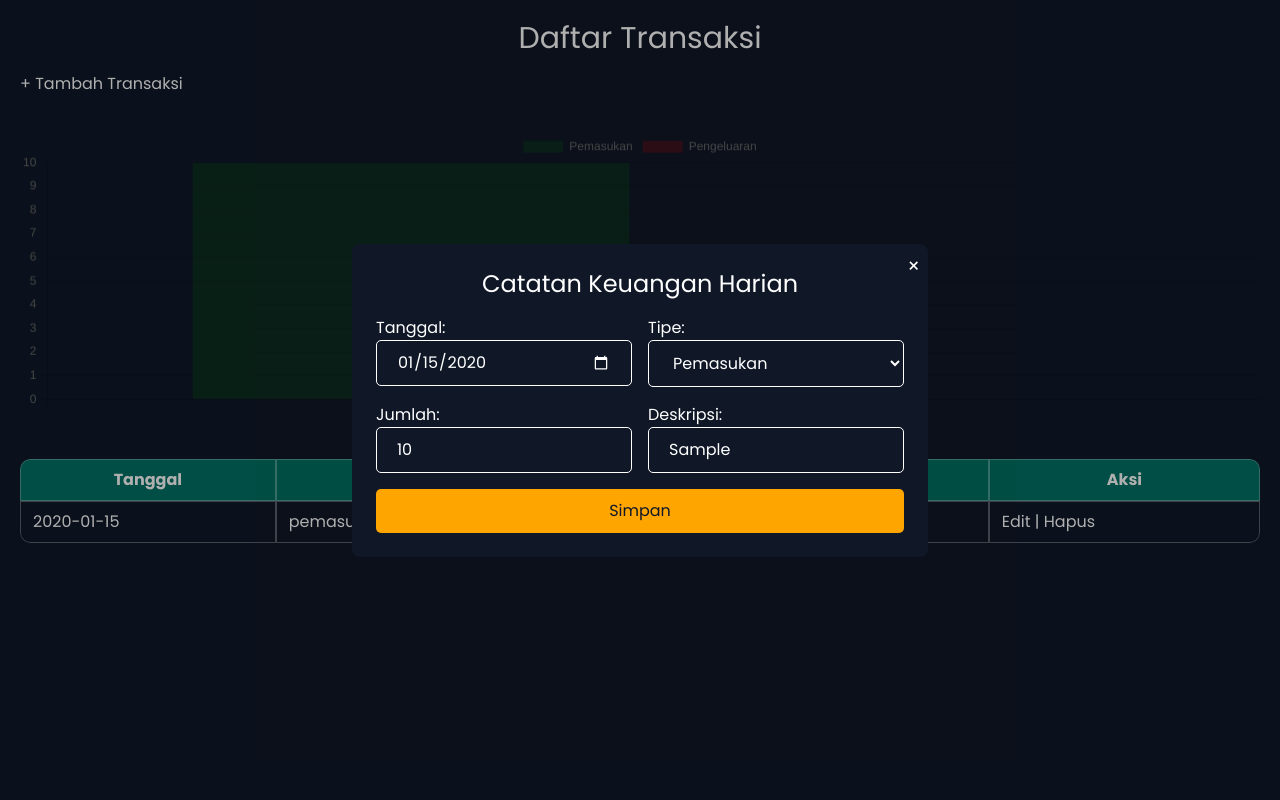
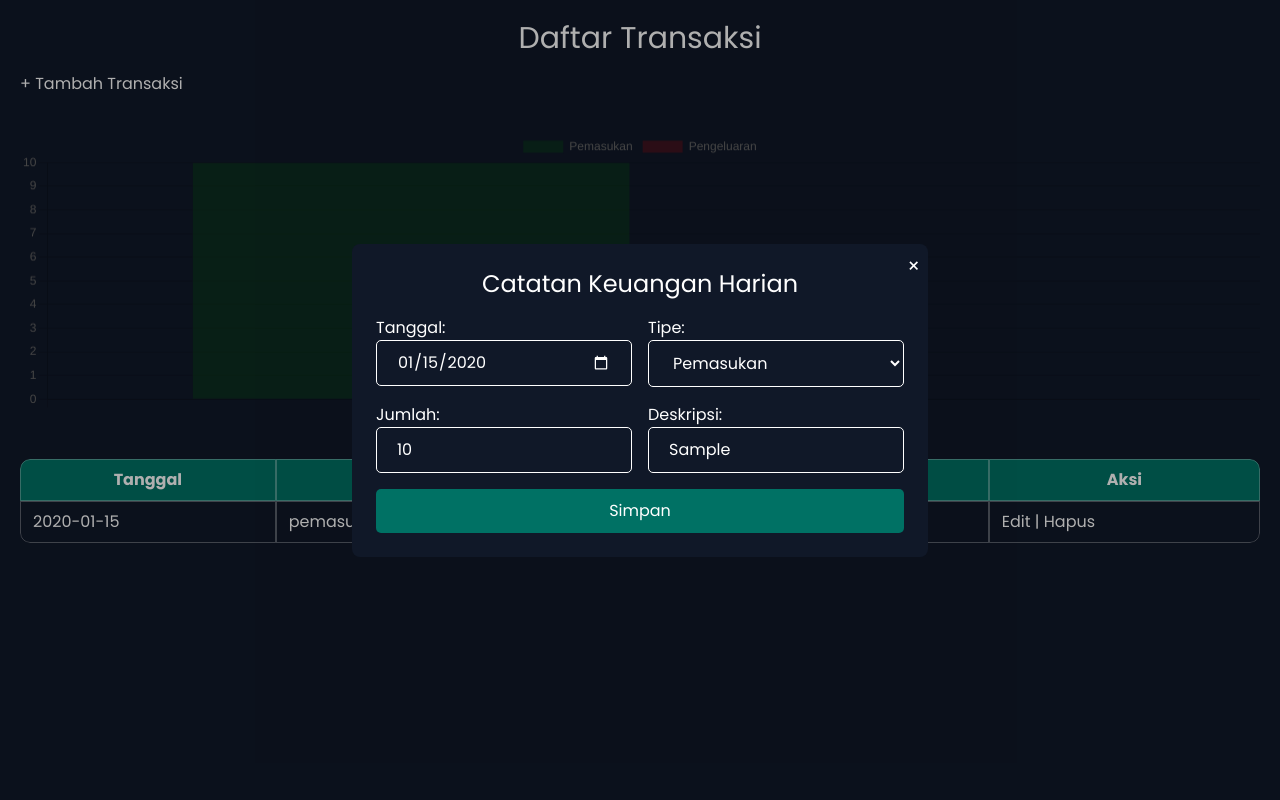
Before and after one commit to yanchrisdifa/WEBPROG-O-2401010755-UAS, a PHP site: page /?edit=1 in a window 1280 px wide. Run offline with PHP 8.4, Linux system fonts and the light colour scheme; tables that the repository leaves empty hold one stand-in row (values such as "Sample post").

Commit message:
Update submit button styling

```diff
--- a/app/public/style.css
+++ b/app/public/style.css
@@ -28,9 +28,9 @@ select option {
 }
 
 button[type="submit"] {
-  background-color: orange;
+  background-color: #007164;
   padding: 10px 20px;
-  color: #101828;
+  color: #ffffff;
   border-radius: 5px;
   cursor: pointer;
 }
@@ -53,7 +53,7 @@ th, td {
 }
 
 table thead tr:first-of-type {
-  background-color: rgb(0, 113, 100);
+  background-color: #007164;
   color: #ffffff;
 }
 
```
